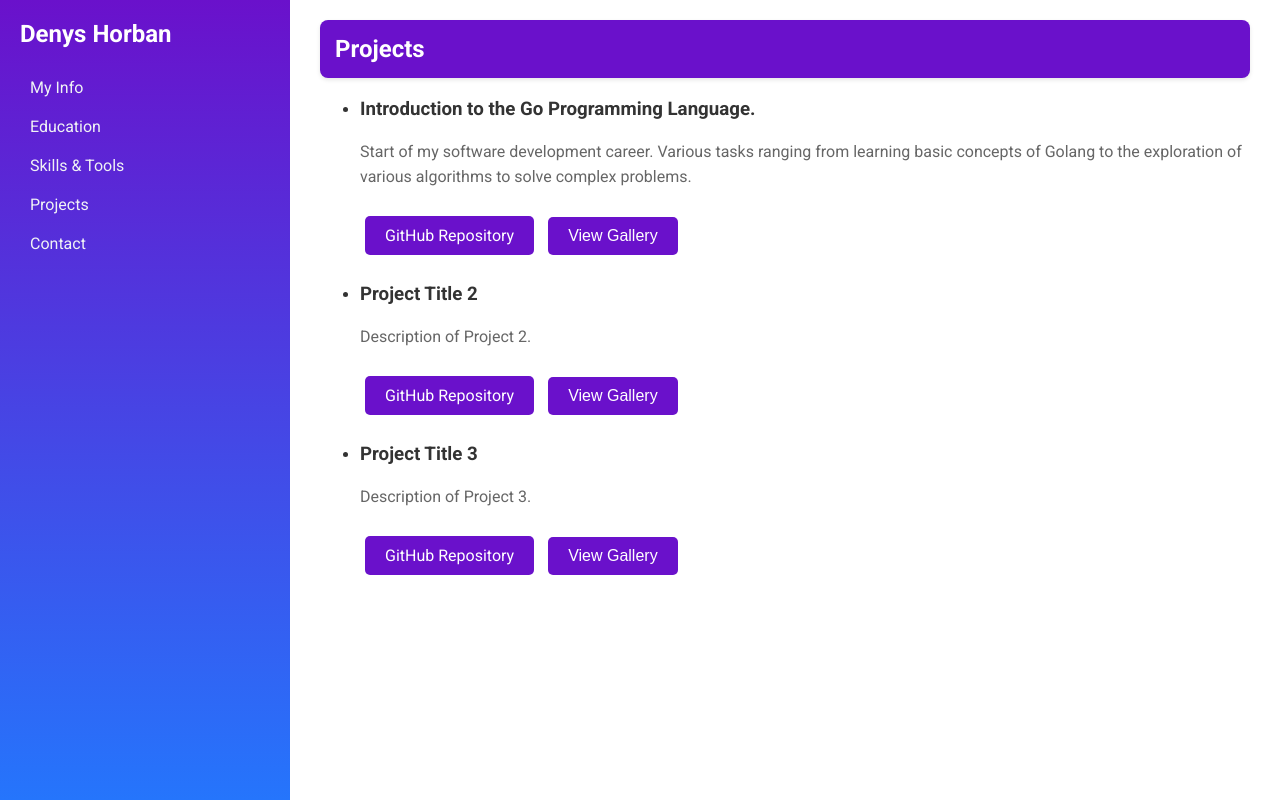
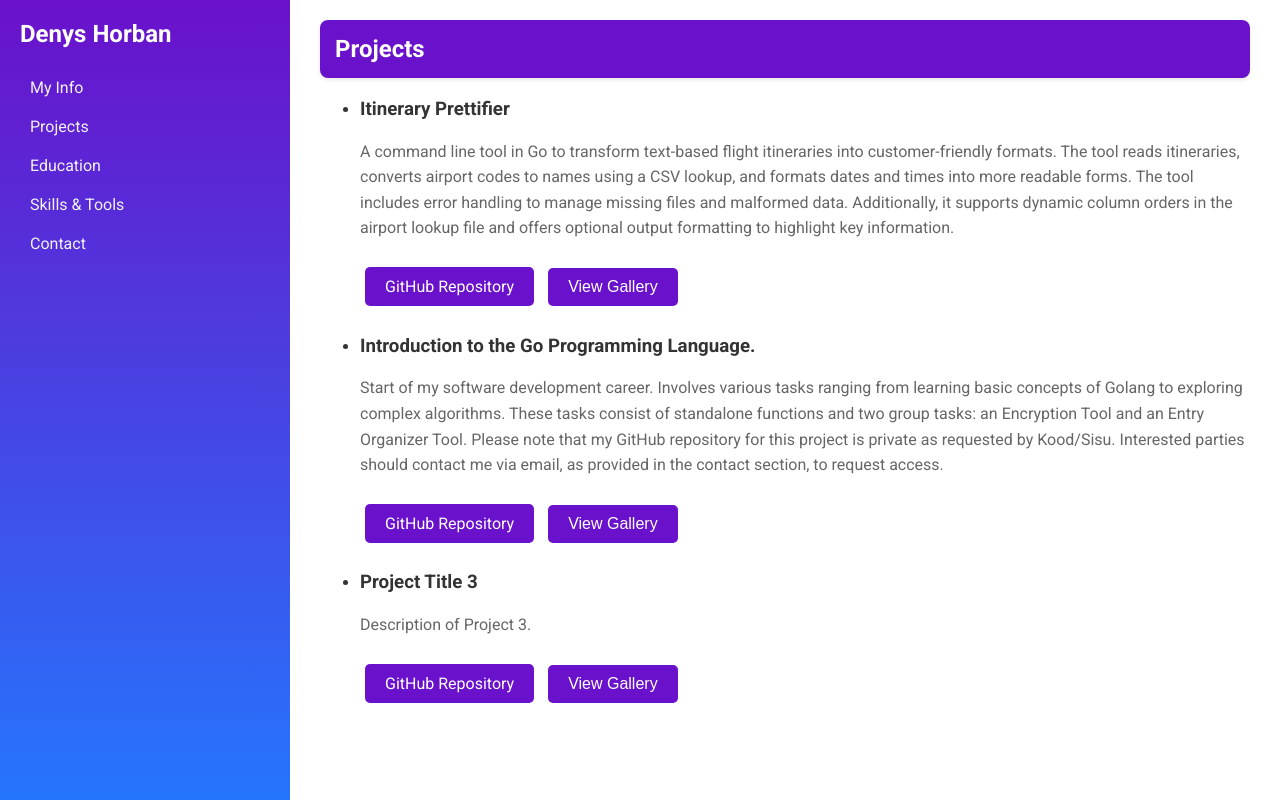
Before and after one commit to DenysHDev/denyshdev.github.io, a plain HTML site: page index.html in a window 1280 px wide. Both pictures are taken after a click on the link "Projects". Drawn offline with Linux system fonts and the light colour scheme.

Commit message:
Update index.html

```diff
--- a/index.html
+++ b/index.html
@@ -13,9 +13,9 @@
             <nav>
                 <ul>
                     <li><a href="javascript:void(0)" onclick="showSection('info')">My Info</a></li>
+                    <li><a href="javascript:void(0)" onclick="showSection('projects')">Projects</a></li>
                     <li><a href="javascript:void(0)" onclick="showSection('education')">Education</a></li>
                     <li><a href="javascript:void(0)" onclick="showSection('skills')">Skills & Tools</a></li>
-                    <li><a href="javascript:void(0)" onclick="showSection('projects')">Projects</a></li>
                     <li><a href="javascript:void(0)" onclick="showSection('contact')">Contact</a></li>
                 </ul>
             </nav>
@@ -66,16 +66,16 @@
                 <h2>Projects</h2>
                 <ul>
                     <li>
+                        <h3>Itinerary Prettifier</h3>
+                        <p>A command line tool in Go to transform text-based flight itineraries into customer-friendly formats. The tool reads itineraries, converts airport codes to names using a CSV lookup, and formats dates and times into more readable forms. The tool includes error handling to manage missing files and malformed data. Additionally, it supports dynamic column orders in the airport lookup file and offers optional output formatting to highlight key information.</p>
+                        <a href="https://github.com/DenysHDev/itinerary" target="_blank" class="button">GitHub Repository</a>
+                        <button class="button" onclick="showGallery('project2')">View Gallery</button>
+                    </li>
+                    <li>
                         <h3>Introduction to the Go Programming Language.</h3>
-                        <p>Start of my software development career. Various tasks ranging from learning basic concepts of Golang to the exploration of various algorithms to solve complex problems.</p>
+                        <p>Start of my software development career. Involves various tasks ranging from learning basic concepts of Golang to exploring complex algorithms. These tasks consist of standalone functions and two group tasks: an Encryption Tool and an Entry Organizer Tool. Please note that my GitHub repository for this project is private as requested by Kood/Sisu. Interested parties should contact me via email, as provided in the contact section, to request access.</p>
                         <a href="https://github.com/DenysHDev/firstprojects" target="_blank" class="button">GitHub Repository</a>
                         <button class="button" onclick="showGallery('firstprojects')">View Gallery</button>
-                    </li>
-                    <li>
-                        <h3>Project Title 2</h3>
-                        <p>Description of Project 2.</p>
-                        <a href="https://github.com/DenysHDev/firstprojects" target="_blank" class="button">GitHub Repository</a>
-                        <button class="button" onclick="showGallery('project2')">View Gallery</button>
                     </li>
                     <li>
                         <h3>Project Title 3</h3>
```
